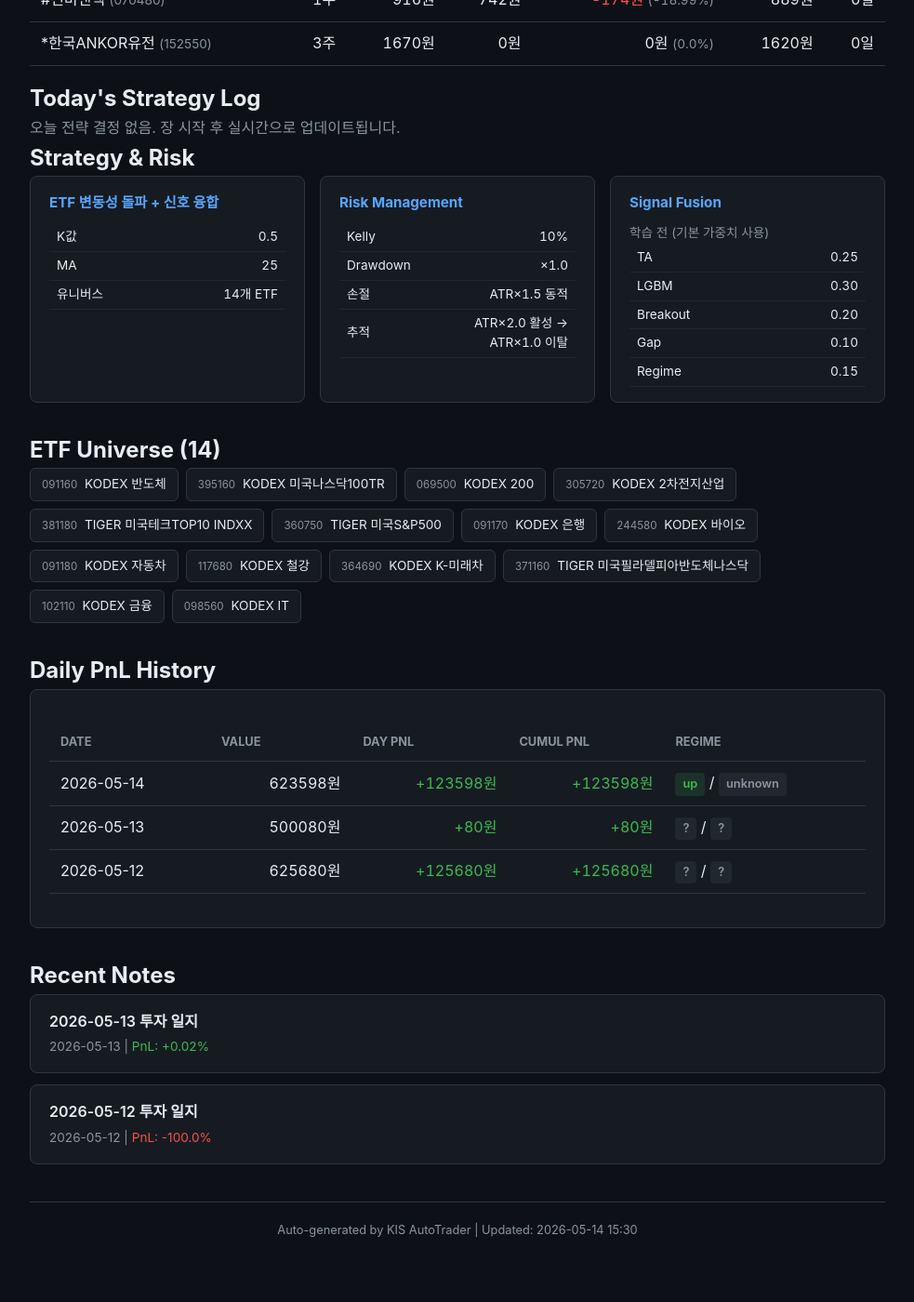
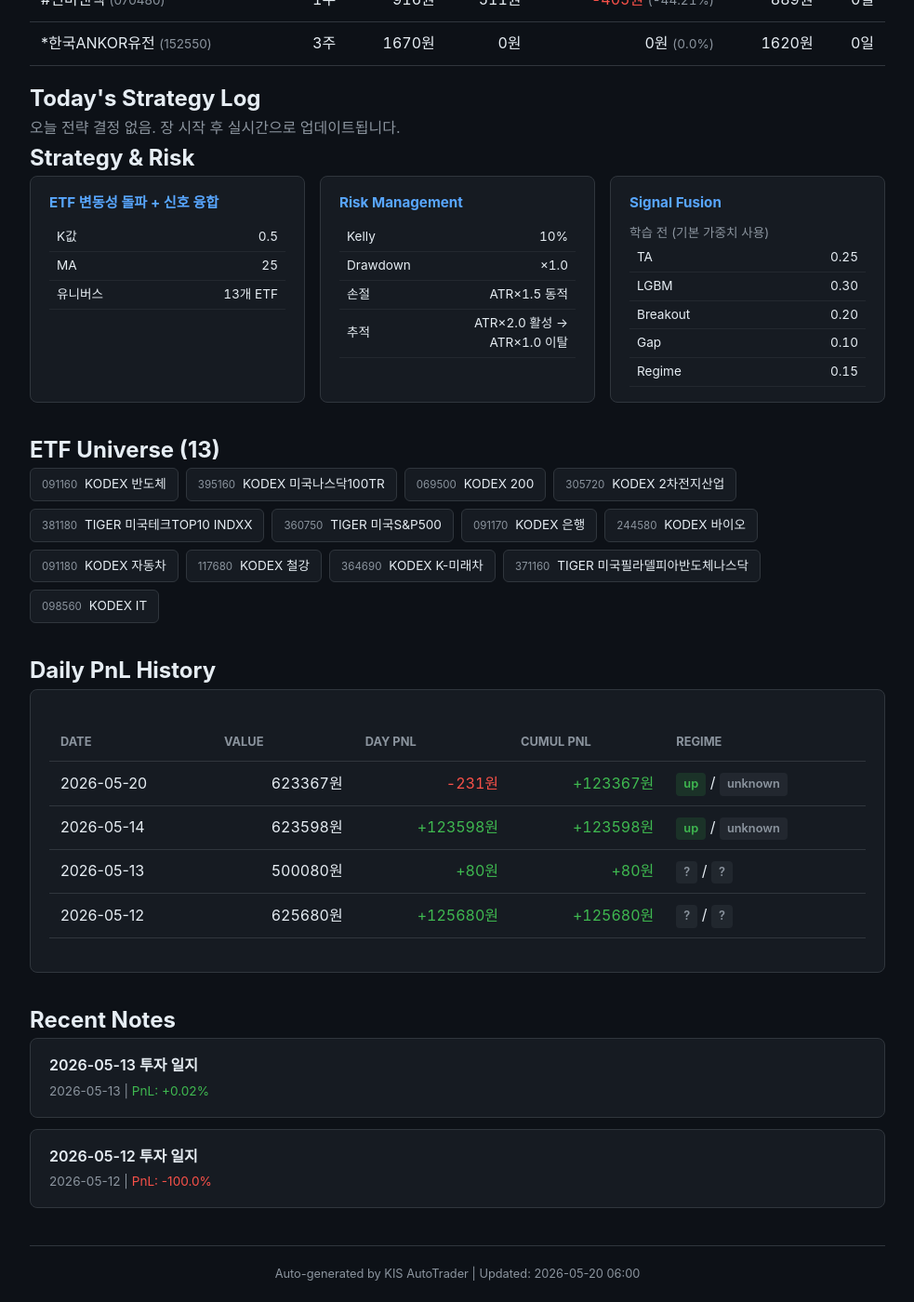
Before and after one commit to BudongJW/kis-trading-journal, a Jekyll site: the page built from index.html, in a window 1280 px wide and 1400 px high, scrolled down 619 px. Shown: the whole window at 93% size, without its empty margins (148-1131 px from the left). Built offline with Jekyll 4.4.1, drawn with Linux system fonts in a browser that asks for light colours; before the commit the page ends 1972 px from its top, so only the background shows below that; some of the changed text lies outside the part shown.

Commit message:
auto: US night update 06:00

```diff
--- a/_data/portfolio.json
+++ b/_data/portfolio.json
@@ -1,17 +1,17 @@
 {
-  "updated_at": "2026-05-14T15:30:28.500654",
+  "updated_at": "2026-05-20T06:00:23.070072",
   "initial_capital": 500000,
-  "cash": 500080,
+  "cash": 622856,
   "holdings": [
     {
       "symbol": "070480",
       "name": "#신비앤텍",
       "qty": 1,
-      "current_price": 742,
-      "value": 742,
+      "current_price": 511,
+      "value": 511,
       "buy_price": 916,
-      "pnl": -174,
-      "pnl_pct": -18.99,
+      "pnl": -405,
+      "pnl_pct": -44.21,
       "manual": true,
       "stop_price": 889
     },
@@ -28,8 +28,8 @@
       "stop_price": 1620
     }
   ],
-  "holdings_value": 742,
-  "total_value": 623598,
+  "holdings_value": 511,
+  "total_value": 623367,
   "total_pnl": 0,
   "total_pnl_pct": 0,
   "total_trades": 0,
@@ -64,26 +64,33 @@
       "hmm_state": "unknown",
       "confidence": 0.508,
       "k_value": 0.5
+    },
+    {
+      "date": "2026-05-20",
+      "total_value": 623367,
+      "cash": 622856,
+      "holdings_value": 511,
+      "day_pnl": -231,
+      "cumul_pnl": 123367,
+      "regime": "up",
+      "hmm_state": "unknown",
+      "confidence": 0.27,
+      "k_value": 0.5
     }
   ],
   "market": {
     "regime": "up",
     "hmm_state": "unknown",
-    "confidence": 0.508,
+    "confidence": 0.27,
     "volatility": "high",
-    "vol_percentile": 85.0,
+    "vol_percentile": 90.0,
     "overnight_gap": {
-      "direction": "bullish",
-      "strength": 0.32,
+      "direction": "neutral",
+      "strength": 0.1,
       "action": "normal"
     },
     "strong_sectors": [
-      "반도체",
-      "자동차",
-      "금융",
-      "IT",
-      "KOSPI200",
-      "미국나스닥"
+      "IT"
     ]
   },
   "strategy": {
@@ -92,7 +99,7 @@
       "k": 0.5,
       "trend_ma": 25
     },
-    "universe_count": 14,
+    "universe_count": 13,
     "universe": [
       {
         "symbol": "091160",
@@ -143,10 +150,6 @@
         "name": "TIGER 미국필라델피아반도체나스닥"
       },
       {
-        "symbol": "102110",
-        "name": "KODEX 금융"
-      },
-      {
         "symbol": "098560",
         "name": "KODEX IT"
       }
```
